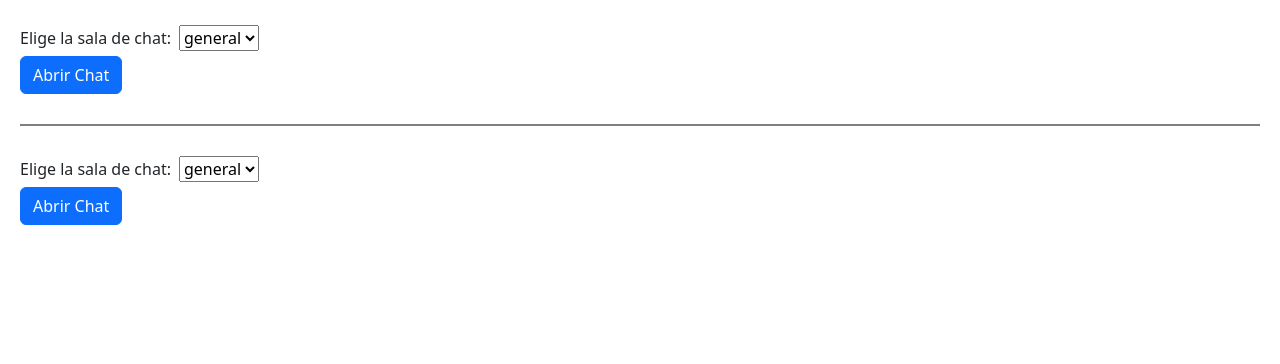
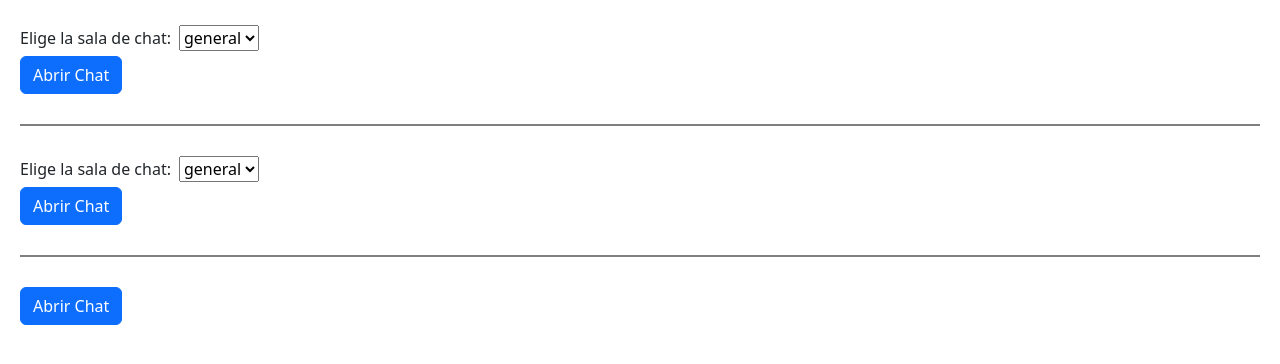
Before and after one commit to dgutierrez21/Learning-ReactJS--React-Docs, a React (Vite) app in the folder 01-learn/: page / in a window 1280 px wide. Shown: the top 364 px of the page. Built offline with nearby package versions, Linux system fonts and the light colour scheme.

Commit message:
Qué significa un efecto con dependencias vacías

```diff
--- a/01-learn/src/05-puertas-de-escape/05-Ciclo-de-vida-de-los-efectos-reactivos/CicloDeVidaDeLosEfectosReactivos.jsx
+++ b/01-learn/src/05-puertas-de-escape/05-Ciclo-de-vida-de-los-efectos-reactivos/CicloDeVidaDeLosEfectosReactivos.jsx
@@ -1,5 +1,6 @@
 import { ChatApp } from "./chatApp/ChatApp";
 import { ChatApp02 } from "./chatApp02/ChatApp02";
+import { ChatApp03 } from "./chatApp03/ChatApp03";
 
 export const CicloDeVidaDeLosEfectosReactivos = () => {
   return (
@@ -7,6 +8,8 @@ export const CicloDeVidaDeLosEfectosReactivos = () => {
       <ChatApp />
       <div className="separator"></div>
       <ChatApp02 />
+      <div className="separator"></div>
+      <ChatApp03 />
     </>
   );
 };
--- /dev/null
+++ b/01-learn/src/05-puertas-de-escape/05-Ciclo-de-vida-de-los-efectos-reactivos/chatApp03/ChatApp03.jsx
@@ -0,0 +1,40 @@
+import { useEffect, useState } from "react";
+import { crearConexion } from "../chatApp/chat";
+
+const salaId = "general";
+
+const urlServidor = "https://localhost:1234";
+
+export const ChatApp03 = () => {
+  const [mostrando, setMostrando] = useState(false);
+  return (
+    <>
+      <button
+        onClick={() => setMostrando(!mostrando)}
+        className="btn btn-primary"
+      >
+        {mostrando ? "Cerrar Chat" : "Abrir Chat"}
+      </button>
+
+      {mostrando && <hr />}
+
+      {mostrando && <SalaDeChat salaId={salaId} />}
+    </>
+  );
+};
+
+function SalaDeChat({ salaId }) {
+  useEffect(() => {
+    const conexion = crearConexion(urlServidor, salaId);
+
+    conexion.conectar();
+
+    return () => conexion.desconectar();
+  }, [salaId, urlServidor]);
+
+  return (
+    <>
+      <h1>¡Bienvenido a la sala {salaId}!</h1>
+    </>
+  );
+}
```
Also changed, not shown: 01-learn/src/05-puertas-de-escape/05-Ciclo-de-vida-de-los-efectos-reactivos/CicloDeVidaDeLosEfectosReactivos.txt.
